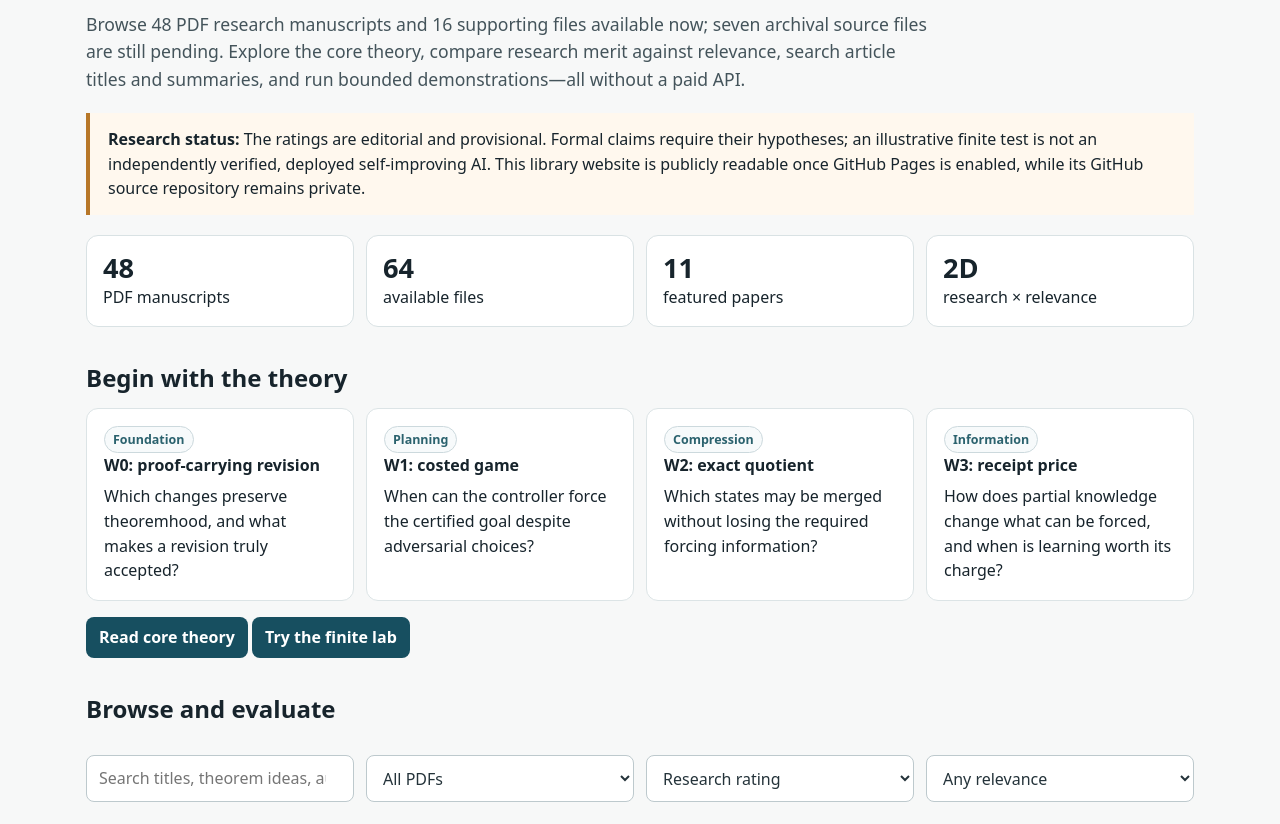
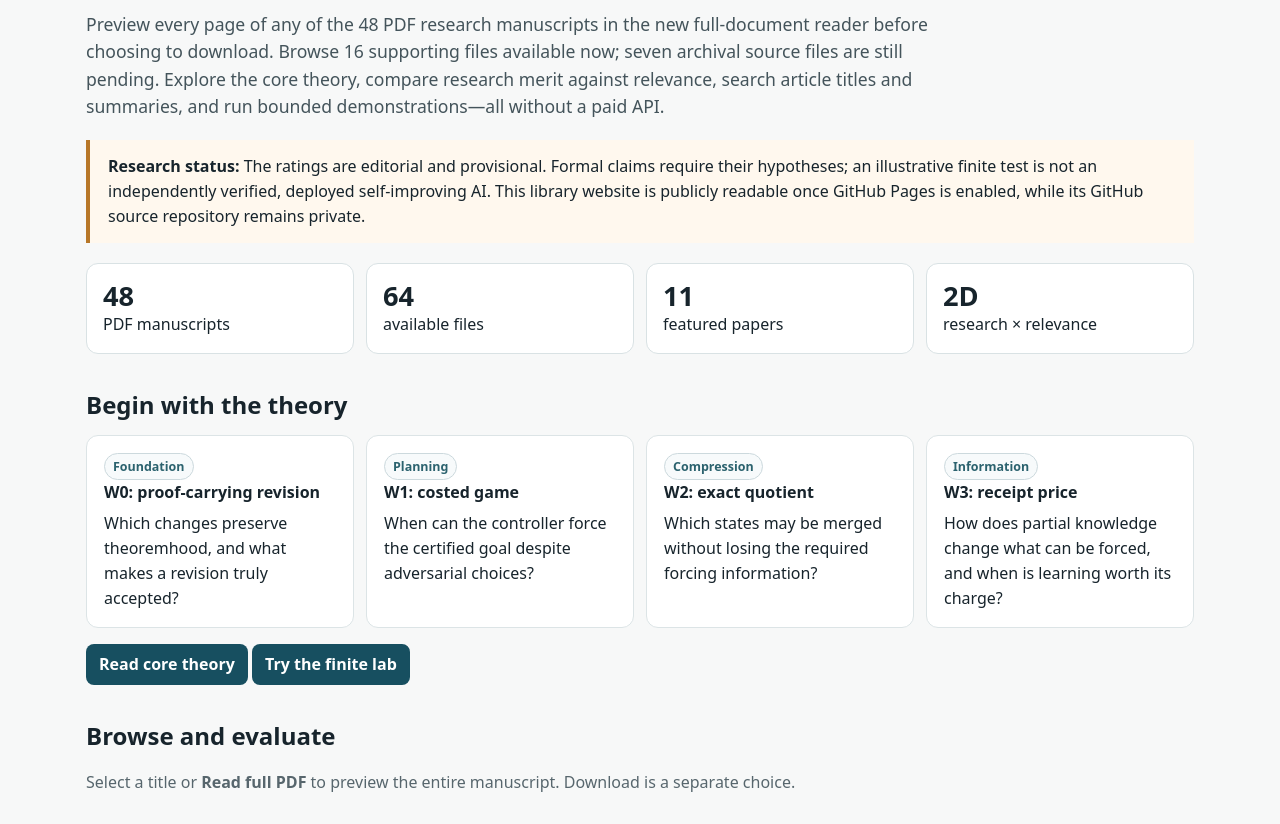
Before and after one commit to btenneson/Mathematics-of-certifiable-self-improvement, a plain HTML site: page docs/index.html in a window 1280 px wide. Shown: the part 189-1013 px from the top of the page. Drawn offline with Linux system fonts and the light colour scheme.

Commit message:
Route publication links through the private full-document reader

```diff
--- a/docs/index.html
+++ b/docs/index.html
@@ -1,6 +1,6 @@
-<!doctype html><html lang="en"><head><meta charset="utf-8"><meta name="viewport" content="width=device-width,initial-scale=1"><meta name="color-scheme" content="light"><title>Library — Research Library</title><link rel="stylesheet" href="assets/style.css"></head><body><header><div class="shell top"><div class="brand">MATHEMATICS OF CERTIFIABLE SELF-IMPROVEMENT <span class="pill" style="color:#174f60">RESEARCH LIBRARY</span></div><nav class="nav" aria-label="Library navigation"><a href="index.html">Library</a><a href="theory.html">Core theory</a><a href="lab.html">Finite lab</a><a href="semantic-search.html">Semantic search</a></nav></div></header><main><p class="eyebrow">Research library · first curation</p><h1>Certifiable AI improvement, mapped.</h1><p class="lede">Browse 48 PDF research manuscripts and 16 supporting files available now; seven archival source files are still pending. Explore the core theory, compare research merit against relevance, search article titles and summaries, and run bounded demonstrations—all without a paid API.</p><div class="notice"><b>Research status:</b> The ratings are editorial and provisional. Formal claims require their hypotheses; an illustrative finite test is not an independently verified, deployed self-improving AI. This library website is publicly readable once GitHub Pages is enabled, while its GitHub source repository remains private.</div>
+<!doctype html><html lang="en"><head><meta charset="utf-8"><meta name="viewport" content="width=device-width,initial-scale=1"><meta name="color-scheme" content="light"><title>Library — Research Library</title><link rel="stylesheet" href="assets/style.css"></head><body><header><div class="shell top"><div class="brand">MATHEMATICS OF CERTIFIABLE SELF-IMPROVEMENT <span class="pill" style="color:#174f60">RESEARCH LIBRARY</span></div><nav class="nav" aria-label="Library navigation"><a href="index.html">Library</a><a href="theory.html">Core theory</a><a href="lab.html">Finite lab</a><a href="semantic-search.html">Semantic search</a></nav></div></header><main><p class="eyebrow">Research library · first curation</p><h1>Certifiable AI improvement, mapped.</h1><p class="lede">Preview every page of any of the 48 PDF research manuscripts in the new full-document reader before choosing to download. Browse 16 supporting files available now; seven archival source files are still pending. Explore the core theory, compare research merit against relevance, search article titles and summaries, and run bounded demonstrations—all without a paid API.</p><div class="notice"><b>Research status:</b> The ratings are editorial and provisional. Formal claims require their hypotheses; an illustrative finite test is not an independently verified, deployed self-improving AI. This library website is publicly readable once GitHub Pages is enabled, while its GitHub source repository remains private.</div>
 <div class="kpis"><div class="kpi"><strong>48</strong>PDF manuscripts</div><div class="kpi"><strong>64</strong>available files</div><div class="kpi"><strong>11</strong>featured papers</div><div class="kpi"><strong>2D</strong>research × relevance</div></div>
 <h2>Begin with the theory</h2><div class="steps"><div class="step"><span class="tag">Foundation</span><b>W0: proof-carrying revision</b>Which changes preserve theoremhood, and what makes a revision truly accepted?</div><div class="step"><span class="tag">Planning</span><b>W1: costed game</b>When can the controller force the certified goal despite adversarial choices?</div><div class="step"><span class="tag">Compression</span><b>W2: exact quotient</b>Which states may be merged without losing the required forcing information?</div><div class="step"><span class="tag">Information</span><b>W3: receipt price</b>How does partial knowledge change what can be forced, and when is learning worth its charge?</div></div><p><a class="primarylink" href="theory.html">Read core theory</a> <a class="primarylink" href="lab.html">Try the finite lab</a></p>
-<h2 id="catalog">Browse and evaluate</h2><div class="controlbar"><input id="q" type="search" aria-label="Search titles and summaries" placeholder="Search titles, theorem ideas, authors…"><select id="filter" aria-label="Collection"><option value="all">All PDFs</option><option value="Featured">Featured (11)</option><option value="Core">Core theory (other)</option><option value="Supporting">Supporting</option><option value="Historical">Historical</option></select><select id="sort" aria-label="Sort"><option value="quality">Research rating</option><option value="relevance">Relevance to AI improvement</option><option value="title">Title A–Z</option></select><select id="min" aria-label="Minimum relevance"><option value="0">Any relevance</option><option value="9.5">Relevance ≥ 9.5</option><option value="9">Relevance ≥ 9.0</option><option value="8">Relevance ≥ 8.0</option></select></div><p class="muted" id="library-count" role="status"></p><div id="catalog-cards" class="cardgrid" aria-live="polite"></div>
+<h2 id="catalog">Browse and evaluate</h2><p class="muted">Select a title or <strong>Read full PDF</strong> to preview the entire manuscript. Download is a separate choice.</p><div class="controlbar"><input id="q" type="search" aria-label="Search titles and summaries" placeholder="Search titles, theorem ideas, authors…"><select id="filter" aria-label="Collection"><option value="all">All PDFs</option><option value="Featured">Featured (11)</option><option value="Core">Core theory (other)</option><option value="Supporting">Supporting</option><option value="Historical">Historical</option></select><select id="sort" aria-label="Sort"><option value="quality">Research rating</option><option value="relevance">Relevance to AI improvement</option><option value="title">Title A–Z</option></select><select id="min" aria-label="Minimum relevance"><option value="0">Any relevance</option><option value="9.5">Relevance ≥ 9.5</option><option value="9">Relevance ≥ 9.0</option><option value="8">Relevance ≥ 8.0</option></select></div><p class="muted" id="library-count" role="status"></p><div id="catalog-cards" class="cardgrid" aria-live="polite"></div>
 <h2>Search the research topics</h2><p class="muted">Use the title-and-summary search above, or <a href="semantic-search.html">search by meaning</a>. Full-text PDF page indexing is not installed yet; we do not present metadata matches as verified passage matches.</p>
-<h2>Supporting documents and provenance</h2><p>Available LaTeX, Markdown, Python and manifest originals are organized under <code>library/</code>. Seven source/record files are still missing; see the repository upload checklist. For 2D ratings and file-level status, use the <a href="ratings/AI_Self_Improvement_2D_Ratings.csv">CSV scorecard</a>. Browse individual non-PDF assets below.</p><details><summary>Show supporting files and originals</summary><div id="supporting"></div></details></main><footer>Research library • Provisional ratings • Finite examples are not general proof verification</footer><script src="catalog.js"></script><script src="assets/app.js"></script></body></html>
+<h2>Supporting documents and provenance</h2><p>Available LaTeX, Markdown, Python and manifest originals are organized under <code>library/</code>. Seven source/record files are still missing; see the repository upload checklist. For 2D ratings and file-level status, use the <a href="ratings/AI_Self_Improvement_2D_Ratings.csv">CSV scorecard</a>. Browse individual non-PDF assets below.</p><details><summary>Show supporting files and originals</summary><div id="supporting"></div></details></main><footer>Research library • Provisional ratings • Finite examples are not general proof verification</footer><script src="catalog.js"></script><script src="assets/app.js?v=2"></script></body></html>
```
